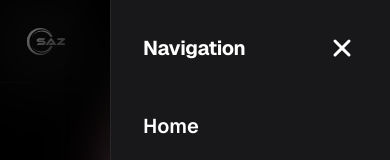
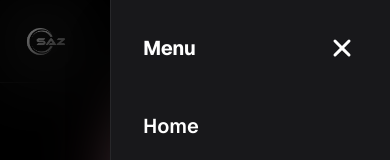
Before and after one commit to SabaZain/nextjs-portfolio, a Next.js app: page / in a window 390 px wide. Both pictures are taken after a click on the element 359 px from the left and 41 px from the top of the page. Shown: the top 160 px of the page. Built offline with nearby package versions, Linux system fonts and the light colour scheme.

Commit message:
style: change mobile menu header from Navigation to Menu

```diff
--- a/src/components/Navbar.tsx
+++ b/src/components/Navbar.tsx
@@ -51,7 +51,7 @@
       <div className='absolute inset-0 bg-black/98 backdrop-blur-2xl' onClick={() => setIsOpen(false)}></div>
       <div className={`absolute top-0 right-0 h-full w-[280px] bg-zinc-900 border-l border-zinc-800 p-8 transform transition-transform duration-500 ease-out shadow-2xl ${isOpen ? 'translate-x-0' : 'translate-x-full'}`}>
         <div className='flex justify-between items-center mb-12'>
-          <div className='text-xl font-bold text-white tracking-tight'>Navigation</div>
+          <div className='text-xl font-bold text-white tracking-tight'>Menu</div>
           <div className='cursor-pointer text-white hover:text-blue-400' onClick={() => setIsOpen(false)}>
             <IoClose size={32} />
           </div>
```
